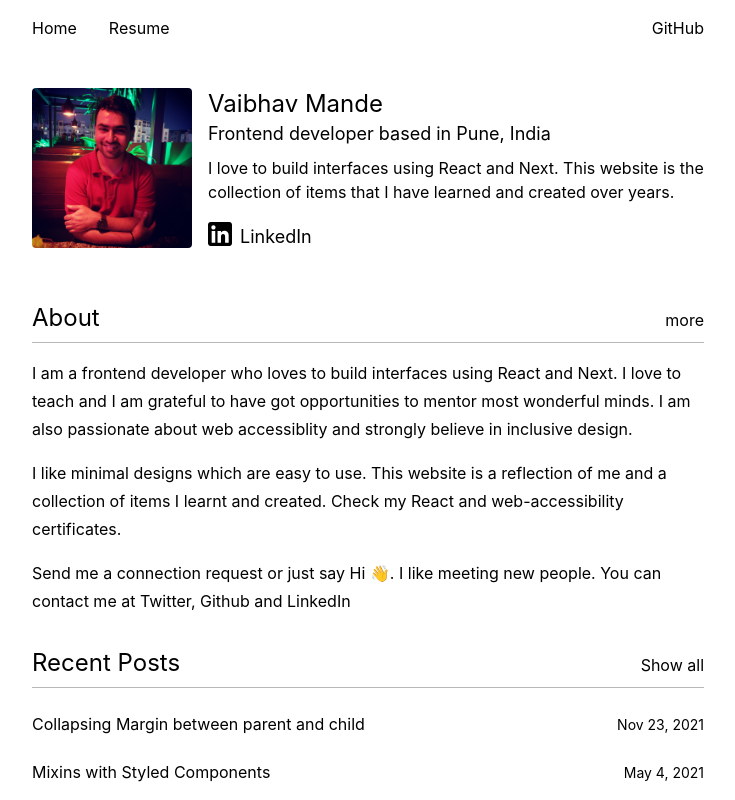
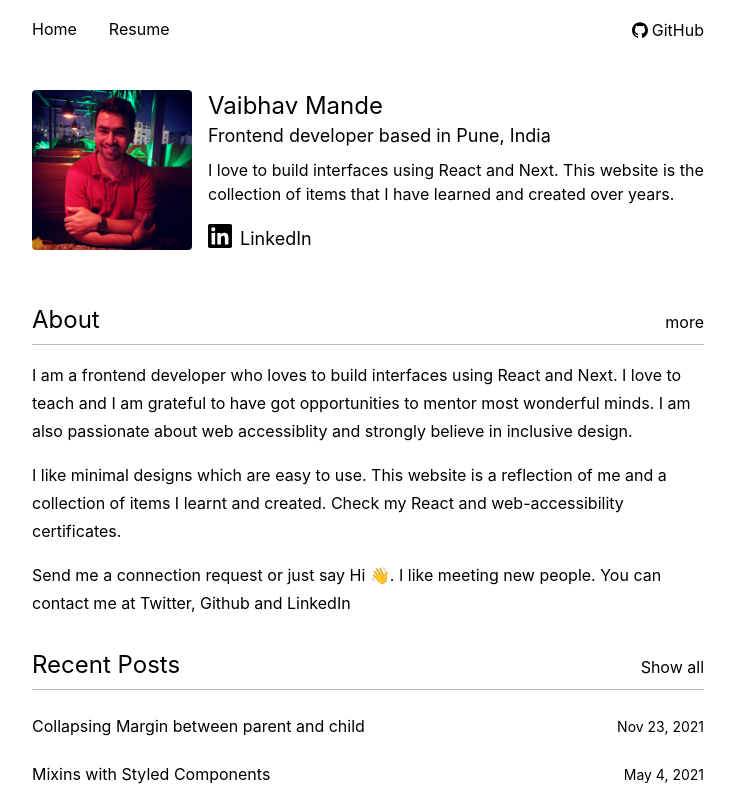
Before and after one commit to vaibhavmande/vaibhavmande.github.io, a Next.js app: page / in a window 1280 px wide. Shown: the top 800 px of the page, without its empty margins (272-1007 px from the left). Built offline with nearby package versions, Linux system fonts and the light colour scheme.

Commit message:
add github header nav link

```diff
--- a/components/Footer.tsx
+++ b/components/Footer.tsx
@@ -1,45 +1,46 @@
 import constants from '../constants';
-
-function FooterLink({ href, title, children }) {
-  return (
-    <a href={href} title={title} target="_blank" rel="noopener">
-      {children}
-    </a>
-  );
-}
+import TargetLink from './atoms/TargetLink';
 
 export default function Footer() {
   return (
     <footer className="m-auto max-w-2xl pb-4 text-base">
       <section className="grid grid-rows-2 gap-4 text-gray-500">
         <div>
-          Made by Vaibhav Mande using <a href="#">Next.js</a>
+          Made by Vaibhav Mande using{' '}
+          <a
+            href="https://nextjs.org/"
+            target="_blank"
+            rel="noopener"
+            className="hover:text-gray-800"
+          >
+            Next.js
+          </a>
         </div>
         <nav>
           <ul className="m-auto flex gap-4 justify-center">
             <li className="hover:text-gray-800">
-              <FooterLink
+              <TargetLink
                 href={constants.linkedin}
                 title="link to vaibhav's linkedin profile"
               >
                 LinkedIn
-              </FooterLink>
+              </TargetLink>
             </li>
-            <li>
-              <FooterLink
+            <li className="hover:text-gray-800">
+              <TargetLink
                 href={constants.stackoverflow}
                 title="link to vaibhav's stackoverflow profile"
               >
                 StackOverflow
-              </FooterLink>
+              </TargetLink>
             </li>
-            <li>
-              <FooterLink
+            <li className="hover:text-gray-800">
+              <TargetLink
                 href={constants.github}
                 title="link to vaibhav's github profile"
               >
                 GitHub
-              </FooterLink>
+              </TargetLink>
             </li>
           </ul>
         </nav>
--- a/components/Header.tsx
+++ b/components/Header.tsx
@@ -1,5 +1,6 @@
 import Link from 'next/link';
 import constants from '../constants';
+import TargetLink from './atoms/TargetLink';
 
 export default function Header() {
   return (
@@ -17,9 +18,17 @@ export default function Header() {
             </Link>
           </li>
           <li className="ml-auto">
-            <Link href={constants.github}>
-              <a>GitHub</a>
-            </Link>
+            <TargetLink
+              href={constants.github}
+              title="vaibhav's github profile"
+            >
+              <img
+                src="/static/images/github.svg"
+                alt="github icon"
+                className="w-4 inline align-middle mr-1"
+              />
+              <span className="align-middle">GitHub</span>
+            </TargetLink>
           </li>
         </ul>
       </nav>
--- /dev/null
+++ b/components/atoms/TargetLink.tsx
@@ -0,0 +1,7 @@
+export default function TargetLink({ href, title, children }) {
+  return (
+    <a href={href} title={title} target="_blank" rel="noopener">
+      {children}
+    </a>
+  );
+}
```
Also changed, not shown: public/static/images/github.svg (added), public/static/images/linkedin.svg.
